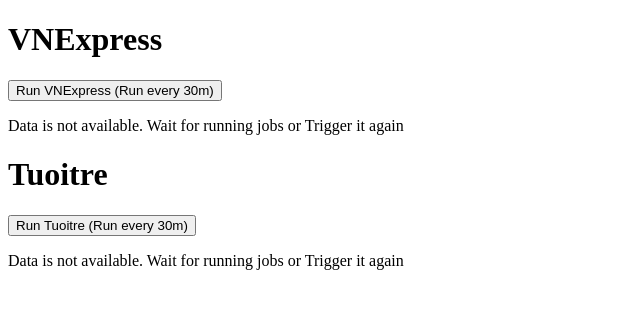
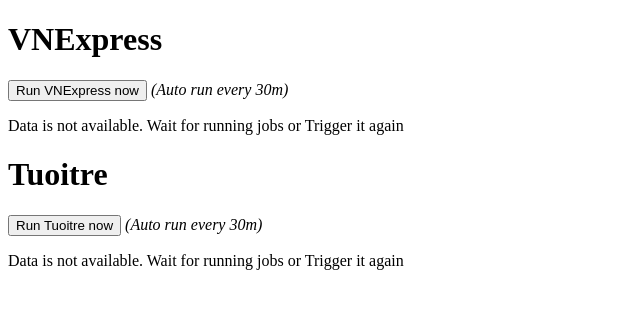
Before and after one commit to ititandev/news-crawler, a Flask app: page / in a window 1280 px wide. Shown: the top 309 px of the page, without its empty margins (0-640 px from the left). Run offline with Flask 2, Linux system fonts and the light colour scheme.

Commit message:
update message about cronjob
Signed-off-by: ititandev <ldmanhit@gmail.com>

```diff
--- a/templates/index.html
+++ b/templates/index.html
@@ -16,9 +16,11 @@
 <h1>VNExpress</h1>
 
 <form action="{{ url_for('run_vnexpress') }}" method="get">
-    <button type="submit">Run VNExpress (Run every 30m)</button>
+    <button type="submit">Run VNExpress now</button>
     {% if vnexpress_running %}
-    <span style="font-style:italic">(Already Running)</span>
+    <span style="font-style:italic">(Currently running, please refresh until it completes)</span>
+    {% else %}
+    <span style="font-style:italic">(Auto run every 30m)</span>
     {% endif %}
 </form>
 
@@ -50,9 +52,11 @@
 <h1>Tuoitre</h1>
 
 <form action="{{ url_for('run_tuoitre') }}" method="get">
-    <button type="submit">Run Tuoitre (Run every 30m)</button>
+    <button type="submit">Run Tuoitre now</button>
     {% if tuoitre_running %}
-    <span style="font-style:italic">(Already Running)</span>
+    <span style="font-style:italic">(Currently running, please refresh until it completes)</span>
+    {% else %}
+    <span style="font-style:italic">(Auto run every 30m)</span>
     {% endif %}
 </form>
 
```
